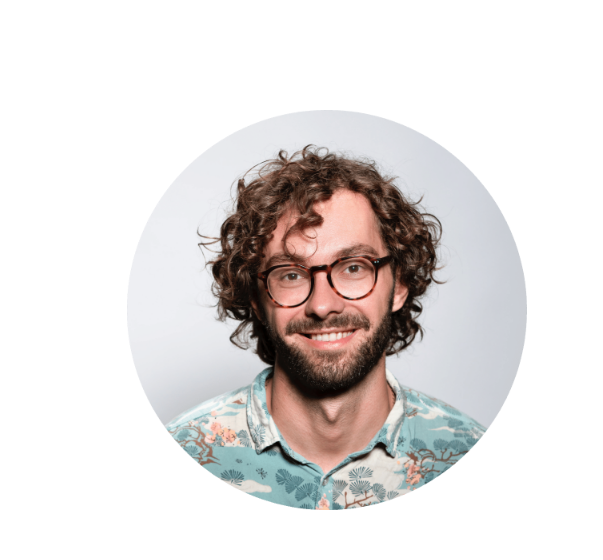
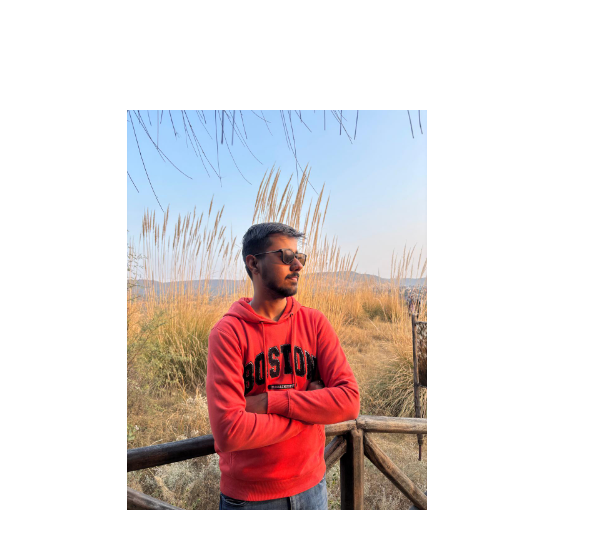
Before and after one commit to SaketJ3003/html-css-js-portfolio, a plain HTML site: page index.html in a window 1280 px wide. Shown: the part 174-734 px from the top of the page, 118-721 px from the left. Drawn offline with Linux system fonts and the light colour scheme.

Commit message:
Update index.html

```diff
--- a/index.html
+++ b/index.html
@@ -39,7 +39,7 @@
     </nav>
     <section id="profile">
         <div class="section__pic-container">
-            <img src="./assets/profile-pic.png" alt="Saket Jangir profile pic">
+            <img src="./assets/pc.png.jpg" alt="Saket Jangir profile pic">
         </div>
         <div class="section__text">
             <p class="section__text__p1">Hello, I'm</p>
```
